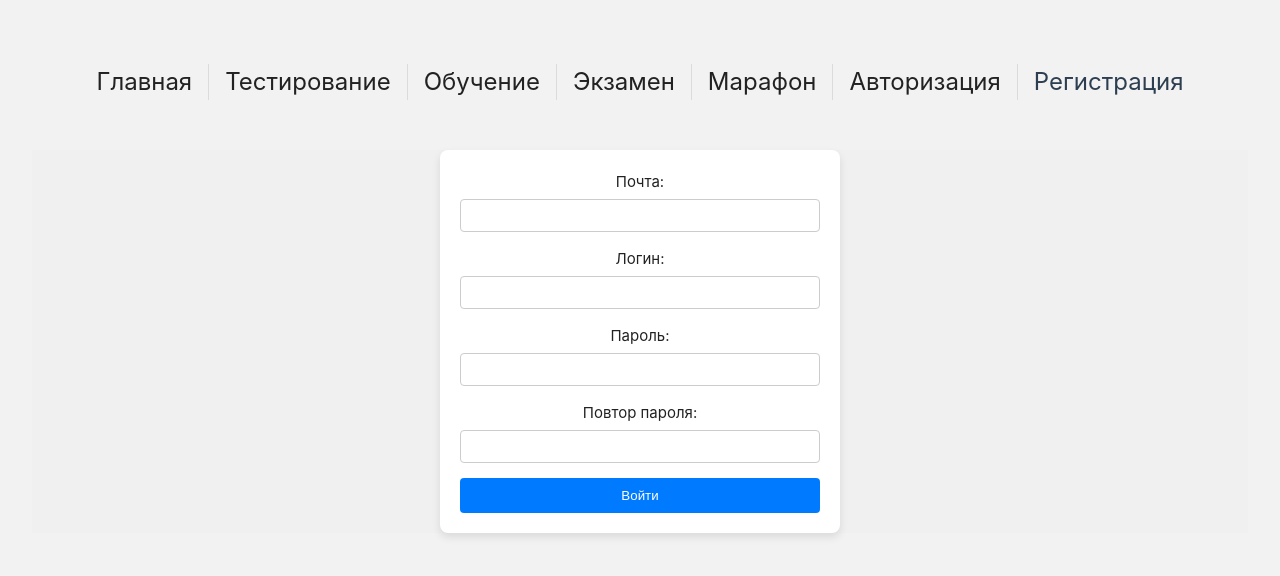
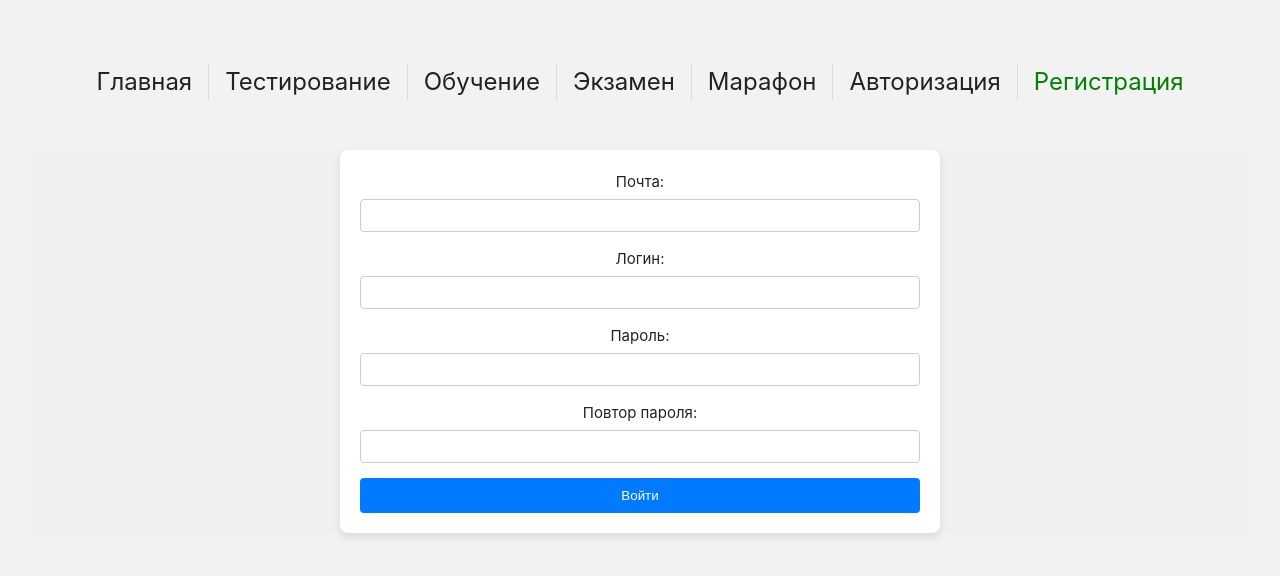
Before and after one commit to joker222222/traffic-tickets, a Vue app: page /registration in a window 1280 px wide. Shown: the top 576 px of the page. Built offline with nearby package versions, Linux system fonts and the light colour scheme.

Commit message:
изменен размер авторизации и регистрации, и теперь выбранный раздел горит зеленным

```diff
--- a/src/assets/base.css
+++ b/src/assets/base.css
@@ -31,7 +31,7 @@
   --color-border-hover: var(--vt-c-divider-light-1);
 
   --color-heading: var(--vt-c-text-light-1);
-  --color-text: var(--vt-c-text-light-1);
+  --color-text: green; /* var(--vt-c-text-light-1) */
 
   --section-gap: 160px;
 }
--- a/src/components/AuthorizationItem.vue
+++ b/src/components/AuthorizationItem.vue
@@ -67,7 +67,8 @@ const handleSubmit = (event) => {
   padding: 20px;
   border-radius: 8px;
   box-shadow: 0 4px 8px rgba(0, 0, 0, 0.1);
-  width: 400px;
+  max-width: 600px;
+  width: 100%;
 }
 
 form div {
--- a/src/components/RegistrationItem.vue
+++ b/src/components/RegistrationItem.vue
@@ -81,7 +81,8 @@ const handleSubmit = (event) => {
   padding: 20px;
   border-radius: 8px;
   box-shadow: 0 4px 8px rgba(0, 0, 0, 0.1);
-  width: 400px;
+  max-width: 600px;
+  width: 100%;
 }
 
 form div {
```
